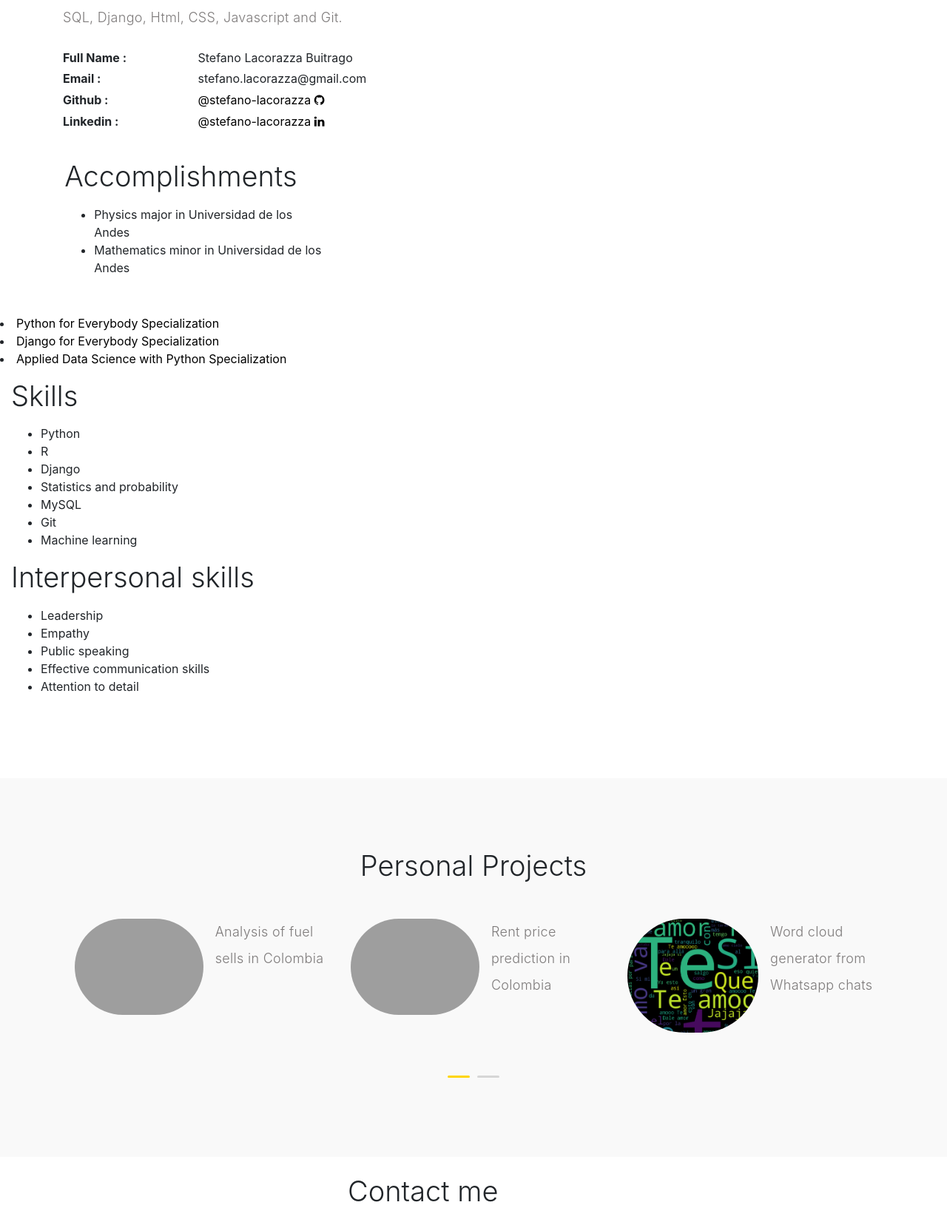
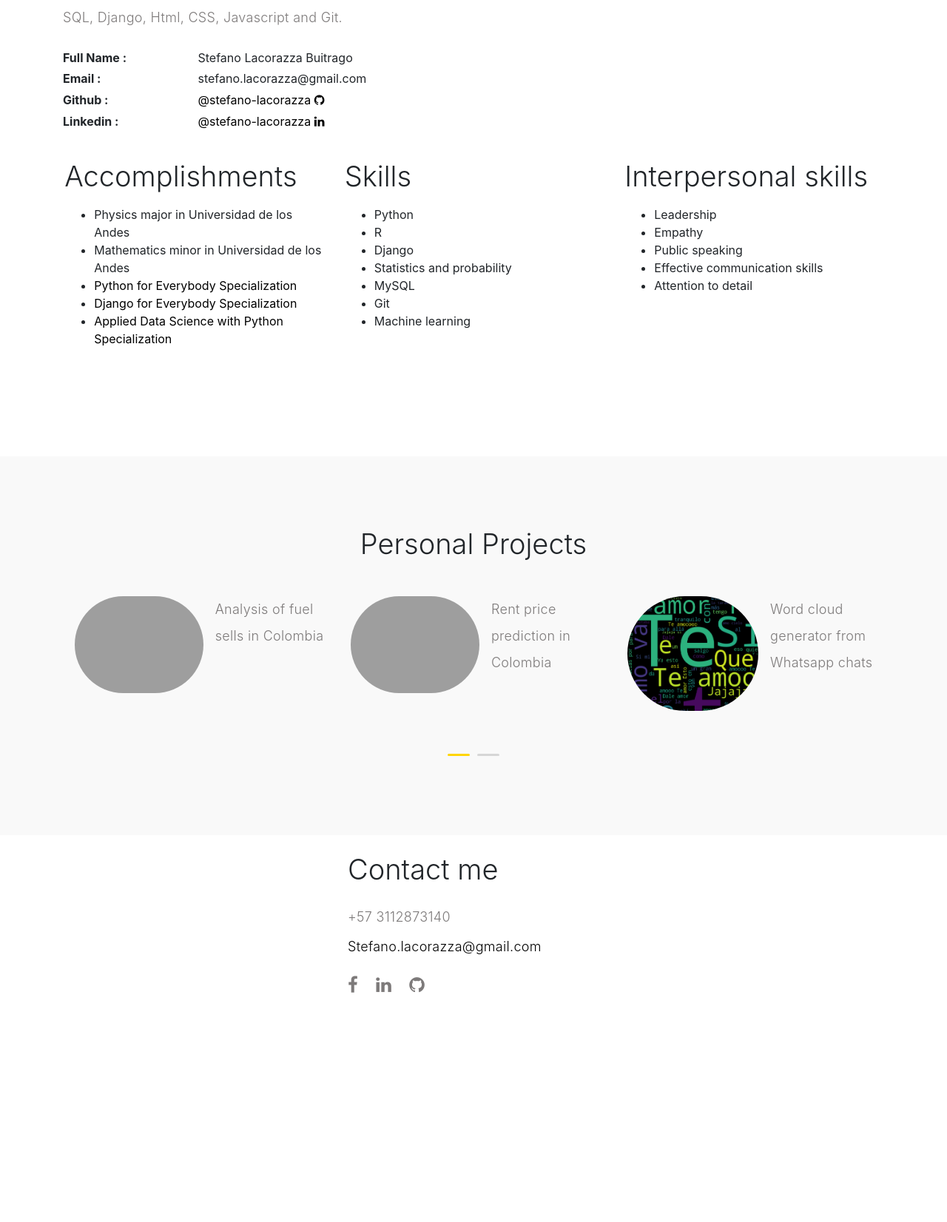
Before and after one commit to stefano-lacorazza/portfolio, a Django app: page / in a window 1280 px wide. Shown: the part 944-2596 px from the top of the page at 74% size. After the commit the page ends 2286 px from the top, so only its background shows below. Run offline with Django 4.2, Linux system fonts and the light colour scheme; some libraries are stand-ins or nearby versions; some web fonts are replaced; grey boxes are pictures that could not be loaded.

Commit message:
Update index.html

```diff
--- a/myportfolio/templates/mainsite/index.html
+++ b/myportfolio/templates/mainsite/index.html
@@ -141,14 +141,9 @@
                 <p><ul>
                   <li>Physics major in Universidad de los Andes</li>
                   <li>Mathematics minor in Universidad de los Andes</li>
-                </div>
-            </div>
-        </div>
-                  <div class="item">
                   <li><a  href="https://www.coursera.org/account/accomplishments/specialization/certificate/EECBRAZVVVKF" target="_blank">Python for Everybody Specialization</a></li>
                   <li><a  href="https://www.coursera.org/account/accomplishments/specialization/certificate/6SXG2S7ZXYNS" target="_blank">Django for Everybody Specialization</a></li>
                   <li><a  href="https://www.coursera.org/account/accomplishments/specialization/certificate/VCQXQPHNMDWV" target="_blank">Applied Data Science with Python Specialization</a></li>
-                </div>
                 </ul>
 
                 </p>
```
